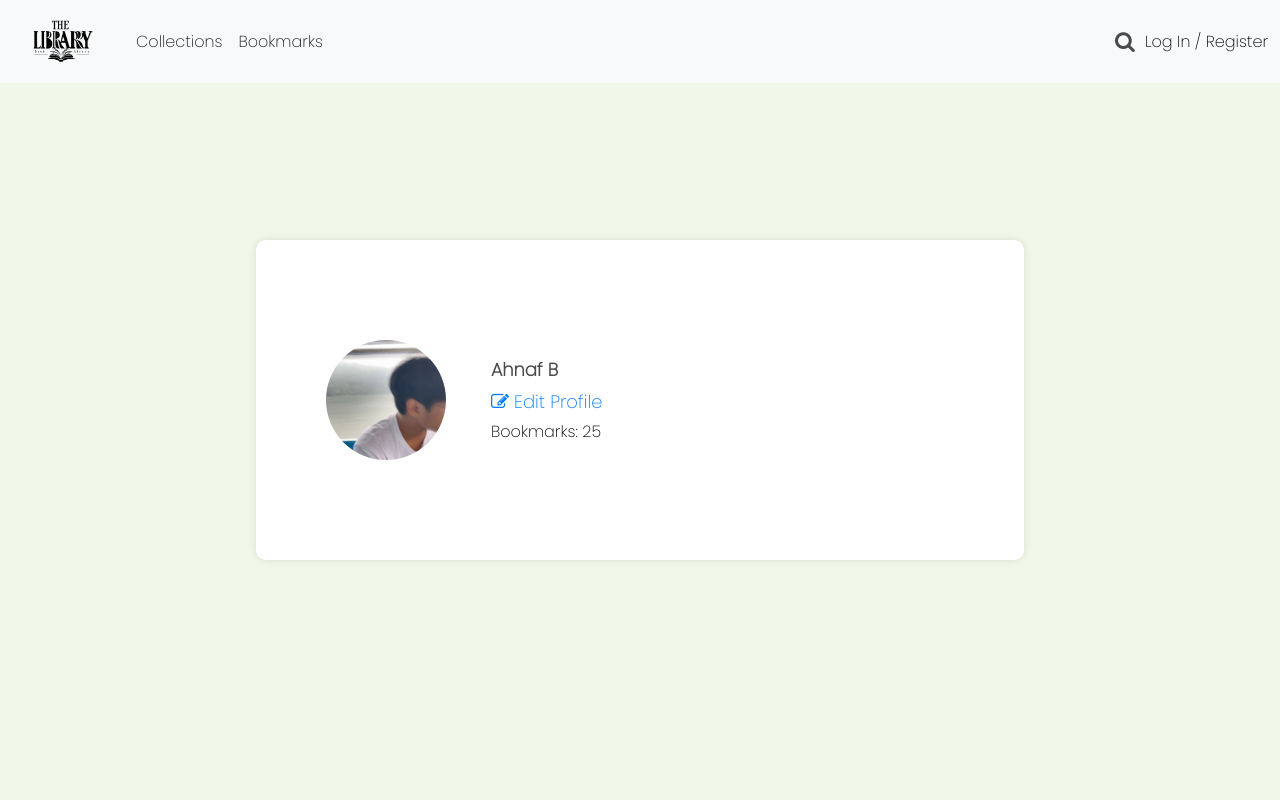
After one commit to ZARASHIKI/Project_Library, a Flask app: page /profile in a window 1280 px wide. The commit adds this page. Run offline with Flask 2, Linux system fonts and the light colour scheme; some libraries are stand-ins or nearby versions.

Commit message:
Tambah Profile Page Sementara

```diff
--- a/app.py
+++ b/app.py
@@ -157,5 +157,10 @@ def tambahBuku():
     db.books_collection.insert_one(doc)
     return jsonify({'result': 'success','msg':'Book Added'})
 
+
+@app.route("/profile", methods=["GET"])
+def profilePage():
+    return render_template('profile.html')
+
 if __name__ == "__main__":
     app.run("0.0.0.0", port=5000, debug=True)
--- a/static/style.css
+++ b/static/style.css
@@ -70,7 +70,7 @@ body {
 }
 
 .navbar-brand {
-max-width: 100px;
+    max-width: 100px;
 }
 
 /* Navbar Efek */
@@ -216,7 +216,8 @@ section .main .main_img img {
 .bukusss .bukusss_box .bukusss_card {
     display: grid;
     grid-template-columns: repeat(auto-fill, minmax(200px, 1fr));
-    grid-auto-flow: column; /* Set the flow to column */
+    grid-auto-flow: column;
+    /* Set the flow to column */
     grid-gap: 20px;
     overflow-x: auto;
     margin-top: 100px;
@@ -233,9 +234,9 @@ section .main .main_img img {
     margin: 0 auto;
     /* box-shadow: 0 0 8px rgba(0, 0, 0, 0.5); */
     overflow: hidden;
-    -webkit-box-shadow: 13px 13px 8px 0px rgba(151, 146, 153,0.6);
-    -moz-box-shadow: 13px 13px 8px 0px rgba(151, 146, 153,0.6);
-    box-shadow: 13px 13px 8px 0px rgba(151, 146, 153,0.6);
+    -webkit-box-shadow: 13px 13px 8px 0px rgba(151, 146, 153, 0.6);
+    -moz-box-shadow: 13px 13px 8px 0px rgba(151, 146, 153, 0.6);
+    box-shadow: 13px 13px 8px 0px rgba(151, 146, 153, 0.6);
     border: 0.5px solid #2c2c2c;
 }
 
@@ -529,6 +530,61 @@ section .main .main_img img {
     opacity: 1;
     visibility: visible;
 }
-.login-text{
+
+.login-text {
     color: black;
 }
+
+/* Profile Page */
+.profile-container {
+    display: flex;
+    justify-content: center;
+    align-items: center;
+    height: 100vh;
+}
+
+.profile-box {
+    width: 60%;
+    height: 40%;
+    text-align: left;
+    background-color: #ffffff;
+    border-radius: 10px;
+    padding: 20px;
+    box-shadow: 0 0 10px rgba(0, 0, 0, 0.1);
+    display: flex;
+    align-items: center;
+}
+
+.profile-image {
+    border-radius: 50%;
+    margin-left: 50px;
+    width: 120px;
+    height: 120px;
+    object-fit: cover;
+    margin-right: 20px;
+}
+
+.profile-info {
+    display: flex;
+    flex-direction: column;
+}
+
+.profile-name {
+    font-size: 18px;
+    font-weight: bold;
+    margin-bottom: 5px;
+    margin-left: 25px;
+}
+
+.edit-profile-icon {
+    color: #007bff;
+    font-size: 18px;
+    margin-bottom: 5px;
+    margin-left: 25px;
+}
+
+.bookmark-count {
+    font-size: 16px;
+    color:black;
+    margin-left: 25px;
+}
--- /dev/null
+++ b/templates/profile.html
@@ -0,0 +1,93 @@
+<!DOCTYPE html>
+<html lang="en">
+
+<head>
+  <meta charset="UTF-8" />
+  <meta http-equiv="X-UA-Compatible" content="IE=edge" />
+  <meta name="viewport" content="width=device-width, initial-scale=1.0" />
+  <title>Profile Page The - Library</title>
+  <link rel="stylesheet" href="https://cdn.jsdelivr.net/npm/bootstrap@5.2.3/dist/css/bootstrap.min.css"
+    integrity="sha384-rbsA2VBKQhggwzxH7pPCaAqO46MgnOM80zW1RWuH61DGLwZJEdK2Kadq2F9CUG65" crossorigin="anonymous" />
+  <script src="https://cdn.jsdelivr.net/npm/bootstrap@5.3.2/dist/js/bootstrap.bundle.min.js"
+    integrity="sha384-C6RzsynM9kWDrMNeT87bh95OGNyZPhcTNXj1NW7RuBCsyN/o0jlpcV8Qyq46cDfL"
+    crossorigin="anonymous"></script>
+
+  <!-- Font Awesome -->
+  <link rel="stylesheet" href="https://cdn.jsdelivr.net/npm/@fortawesome/fontawesome-free@6.4.2/css/fontawesome.min.css"
+    integrity="sha384-BY+fdrpOd3gfeRvTSMT+VUZmA728cfF9Z2G42xpaRkUGu2i3DyzpTURDo5A6CaLK" crossorigin="anonymous" />
+
+  <!-- Google Fonts -->
+  <link rel="preconnect" href="https://fonts.googleapis.com" />
+  <link rel="preconnect" href="https://fonts.gstatic.com" crossorigin />
+  <link href="https://fonts.googleapis.com/css2?family=Noto+Serif+Display:wght@700&display=swap" rel="stylesheet" />
+
+  <!-- Font Awesome CSS -->
+  <link href="//maxcdn.bootstrapcdn.com/font-awesome/4.7.0/css/font-awesome.min.css" rel="stylesheet" />
+
+  <!-- Font -->
+  <link rel="preconnect" href="https://fonts.googleapis.com" />
+  <link rel="preconnect" href="https://fonts.gstatic.com" crossorigin />
+  <link href="https://fonts.googleapis.com/css2?family=Poppins:wght@200&display=swap" rel="stylesheet" />
+
+  <!-- Bulma CSS -->
+  <link rel="stylesheet" href="https://cdn.jsdelivr.net/npm/bulma@0.9.1/css/bulma.min.css" />
+
+  <!-- JS -->
+  <script src="https://ajax.googleapis.com/ajax/libs/jquery/3.4.1/jquery.min.js"></script>
+  <script src="https://cdnjs.cloudflare.com/ajax/libs/jquery-cookie/1.4.1/jquery.cookie.js"></script>
+  <link href="{{ url_for('static', filename='style.css') }}" rel="stylesheet" />
+  <script src='{{ url_for("static", filename="index.js") }}'></script>
+
+</head>
+<script></script>
+
+<body>
+  <nav class="navbar fixed-top navbar-expand-lg navbar-light bg-light">
+    <div class="container-fluid">
+      <a class="navbar-brand" href="/"><img src="{{ url_for('static', filename='Logo.png') }}" alt=""></a>
+      <button class="navbar-toggler" type="button" data-bs-toggle="collapse" data-bs-target="#navbarSupportedContent"
+        aria-controls="navbarSupportedContent" aria-expanded="false" aria-label="Toggle navigation">
+        <span class="navbar-toggler-icon"></span>
+      </button>
+      <div class="collapse navbar-collapse is-justify-content-left" id="navbarSupportedContent">
+        <ul class="navbar-nav">
+          <li class="nav-item">
+            <a class="nav-link active" aria-current="page" href="/collection">Collections</a>
+          </li>
+          <li class="nav-item">
+            <a class="nav-link active" aria-current="page" href="/bookmark">Bookmarks</a>
+          </li>
+        </ul>
+      </div>
+      <form class="d-flex" style="margin-right: 10px;">
+        <i class="fa fa-search fa-lg" aria-hidden="true"></i>
+      </form>
+      <div id="user_log">
+
+      </div>
+      {% if user_info %}
+      <div class="dropdown">
+        <img src="{{ url_for('static', filename='profile/placeholder.svg') }}" alt="" class="dropdown-toggle" data-bs-toggle="dropdown"
+          data-bs-display="static" aria-haspopup="true" aria-expanded="false" role="button">
+        <ul class="dropdown-menu dropdown-menu-end ">
+          <li><a class="dropdown-item" href="#">{{user_info.username}}</a></li>
+          <li><a class="dropdown-item" onclick="logout()">Log Out</a></li>
+        </ul>
+      </div>
+      {% else %}
+      <a href="/login" role="navigation" class="login-text"><div>Log In / Register</div></a>
+      {% endif %}
+    </div>
+  </nav>
+  <div class="profile-container">
+    <div class="profile-box">
+        <img src="/static/IMG_0458.jpg" alt="Profile Picture" class="profile-image">
+        <div class="profile-info">
+            <div class="profile-name">Ahnaf B</div>
+            <a href="#" class="edit-profile-icon"><i class="fa fa-edit"></i> Edit Profile</a>
+            <div class="bookmark-count">Bookmarks: 25</div>
+        </div>
+    </div>
+  </div>
+</body>
+</html>
```
